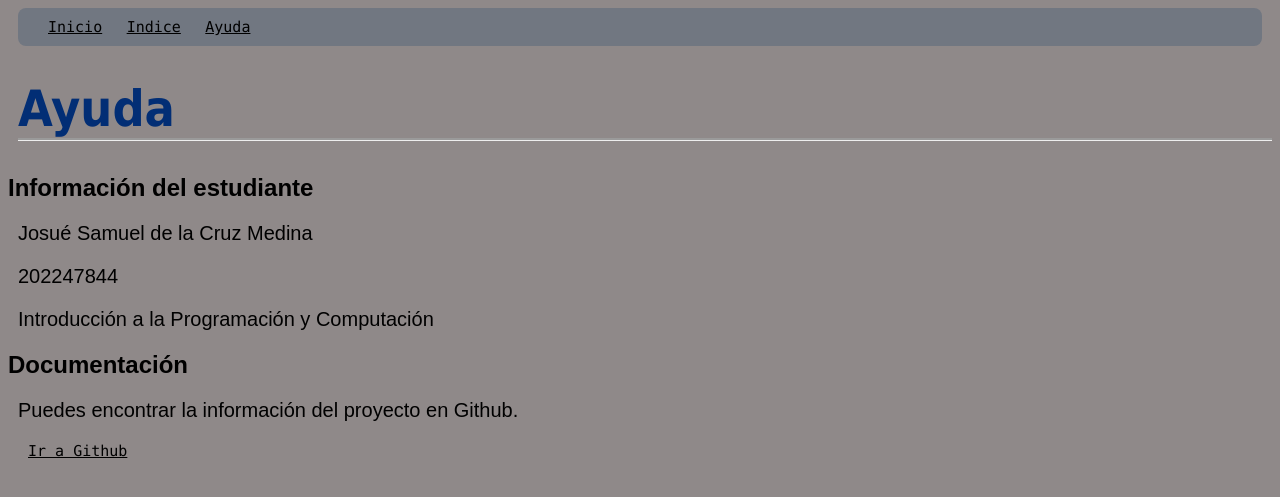
After one commit to JoshdlC/IPC2_Proyecto3_202247844, a Django app: page /ayuda in a window 1280 px wide. The commit adds this page. Shown: the top 497 px of the page. Run offline with Django 5.2, Linux system fonts and the light colour scheme.

Commit message:
Django E

```diff
--- /dev/null
+++ b/proyecto3_django/app_frontend/static/css/style.css
@@ -0,0 +1,34 @@
+body{
+    font-family: "Source Sans Pro", "Arial", sans-serif;
+    background-color: #8f8989;
+
+}
+h1{
+    color:#022e75;
+    text-align: left;
+    margin-left: 10px;
+    font-family: Tahoma, Verdana, sans-serif;
+    font-weight: 750;
+    font-size: 50px;
+    border-bottom-style: groove ;
+}
+nav{
+    background-color: #717781;
+    padding: 10px;
+    margin-left: 10px;
+    margin-right: 10px;
+    border-radius: 8px;
+}
+a{
+    font-weight: 700px;
+    margin-left: 20px;
+    margin-top: 20px;
+    font-family: "Lucida Console", "Courier New", monospace;
+    color: #000;
+    font-size: 15px;
+}
+p{
+    color: #000;
+    font-size: 20px;
+    margin-left: 10px;
+}
--- /dev/null
+++ b/proyecto3_django/app_frontend/templates/ayuda.html
@@ -0,0 +1,18 @@
+{% extends "base.html" %}
+{% block title %} Ayuda {% endblock %}
+{% block content %}
+    <h1>Ayuda</h1>
+    <div>
+        <div>
+            <h2>Información del estudiante</h2>
+            <p>Josué Samuel de la Cruz Medina</p>
+            <p>202247844</p>
+            <p>Introducción a la Programación y Computación</p>
+        </div>
+        <div>
+            <h2>Documentación</h2>
+            <p>Puedes encontrar la información del proyecto en Github.</p>
+            <a href="https://github.com/JoshdlC/IPC2_Proyecto3_202247844" target="_blank">Ir a Github</a>
+        </div>
+    </div>
+{% endblock %}
--- a/proyecto3_django/app_frontend/templates/base.html
+++ b/proyecto3_django/app_frontend/templates/base.html
@@ -1,7 +1,21 @@
 <!DOCTYPE html>
-<html lang="en">
-<head>
-    <meta charset="UTF-8">
-    <title>{% block title %}Proyecto 3{% endblock %}</title>
+<html>
+    <head>
 
-</head>
+        <title>{% block title %}Proyecto 3{% endblock %}</title>
+        {% load static %}
+        <link rel="stylesheet" href="{% static 'css/style.css' %}?v={{ timestamp }}">
+
+    </head>
+    <body>
+        <nav>
+            <a href="{% url 'home' %}">Inicio</a>
+            <a href="{% url 'index' %}">Indice</a>
+            <a href="{% url 'ayuda' %}">Ayuda</a>
+        </nav>
+
+        {% block content %}
+
+        {% endblock %}
+    </body>
+</html>
--- /dev/null
+++ b/proyecto3_django/app_frontend/templates/home.html
@@ -0,0 +1,5 @@
+{% extends "base.html" %}
+{% block title %} Página de inicio {% endblock %}
+{% block content %}
+    <h1>Inicio</h1>
+{% endblock %}
--- a/proyecto3_django/app_frontend/urls.py
+++ b/proyecto3_django/app_frontend/urls.py
@@ -2,5 +2,7 @@ from . import views
 from django.urls import path
 
 urlpatterns = [
-	path("", views.viewName, name="home"),
+	path("indice", views.index, name="index"),
+ 	path("", views.home, name="home"),
+	path("ayuda", views.ayuda, name="ayuda"),
 ]
--- a/proyecto3_django/app_frontend/views.py
+++ b/proyecto3_django/app_frontend/views.py
@@ -1,6 +1,29 @@
 from django.shortcuts import render
+from django.http import HttpResponse
+from django.utils.timezone import now
+import requests
+import xml.etree.ElementTree as ET
+import re
 
 # Create your views here.
-def viewName(request):
-	context = {}
-	return render(request, "nombre_de_app/home.html", context)
+# def viewName(request):
+# 	context = {}
+# 	return render(request, "app_frontend/home.html", context)
+
+def index(request):
+    context = {
+		'timestamp': now().timestamp(),
+	}
+    return render(request, "index.html", context)
+
+def home(request):
+    context = {
+		'timestamp': now().timestamp(),
+	}
+    return render(request, "home.html", context)
+
+def ayuda(request):
+    context = {
+        'timestamp': now().timestamp(),
+    }
+    return render(request, "ayuda.html", context)
```
Also changed, not shown: proyecto3_django/app_frontend/templates/index.html (added, +17 -0 lines), README.md.
